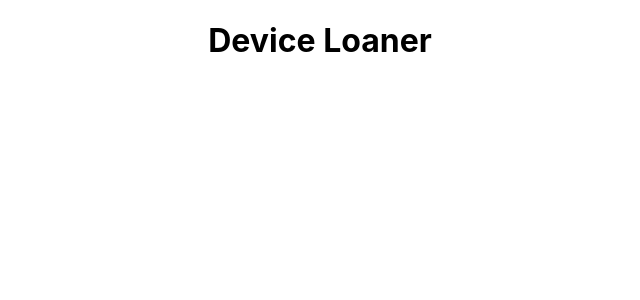
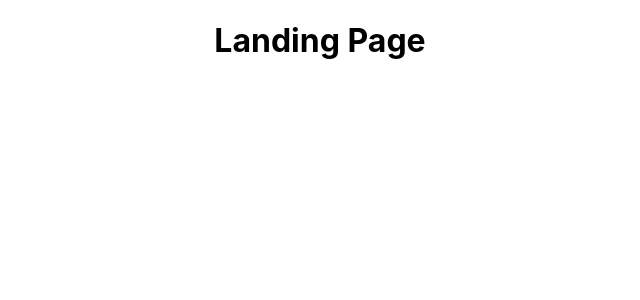
Before and after one commit to chingu-voyages/v33-geckos-team-05, a React (Create React App) app in the folder device-loaner/: page / in a window 1280 px wide. Shown: the top 300 px of the page, without its empty margins (320-960 px from the left). Built offline with nearby package versions, Linux system fonts and the light colour scheme.

Commit message:
update - landing page

```diff
--- a/device-loaner/src/App.js
+++ b/device-loaner/src/App.js
@@ -1,10 +1,11 @@
-import logo from "./logo.svg";
 import "./App.css";
+
+import LandingPage from "./Components/LandingPage/LandingPage";
 
 function App() {
   return (
     <div className="App">
-      <h1>Device Loaner</h1>
+      <LandingPage />
     </div>
   );
 }
--- /dev/null
+++ b/device-loaner/src/Components/LandingPage/LandingPage.js
@@ -0,0 +1,11 @@
+import React from "react";
+
+function LandingPage() {
+  return (
+    <div>
+      <h1>Landing Page</h1>
+    </div>
+  );
+}
+
+export default LandingPage;
```
